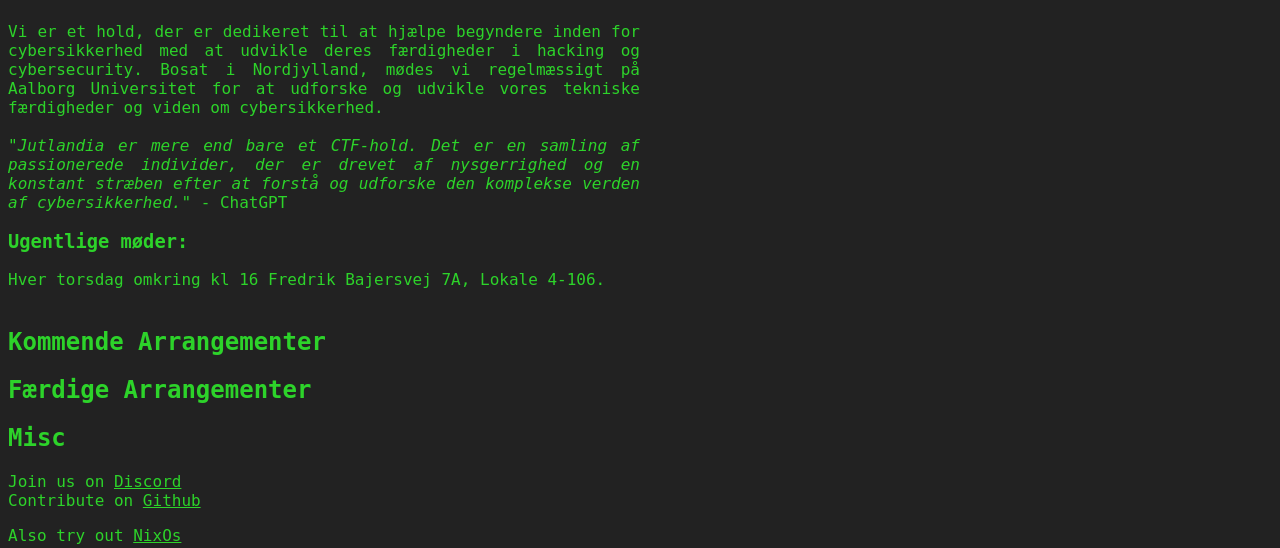
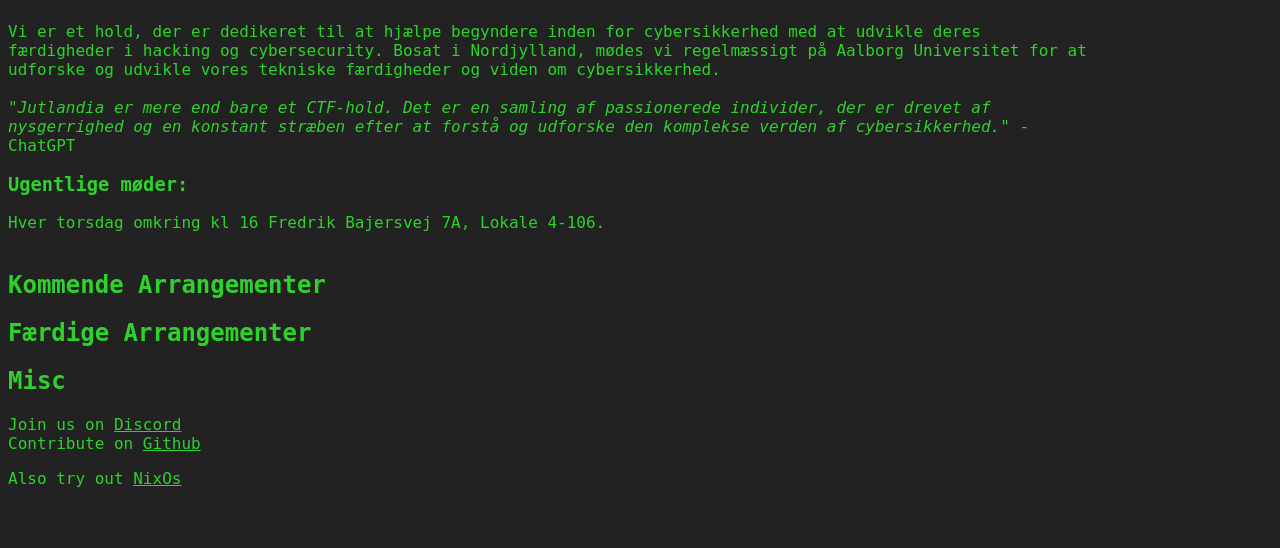
Before and after one commit to rasmussibbern88/Website, a Flask app: page / in a window 1280 px wide. Shown: the part 59-607 px from the top of the page. Run offline with Flask 2, Linux system fonts and the light colour scheme; data that the repository does not hold is empty.

Commit message:
Setting a max width to about content

```diff
--- a/jutlandia_site/static/style.css
+++ b/jutlandia_site/static/style.css
@@ -4,6 +4,6 @@
     font-family: monospace, monospace;
 }
 .about {
-    text-align: justify;
-    margin-right: 50%;
+    text-align: left;
+    max-width: 1080px;
 }
```
